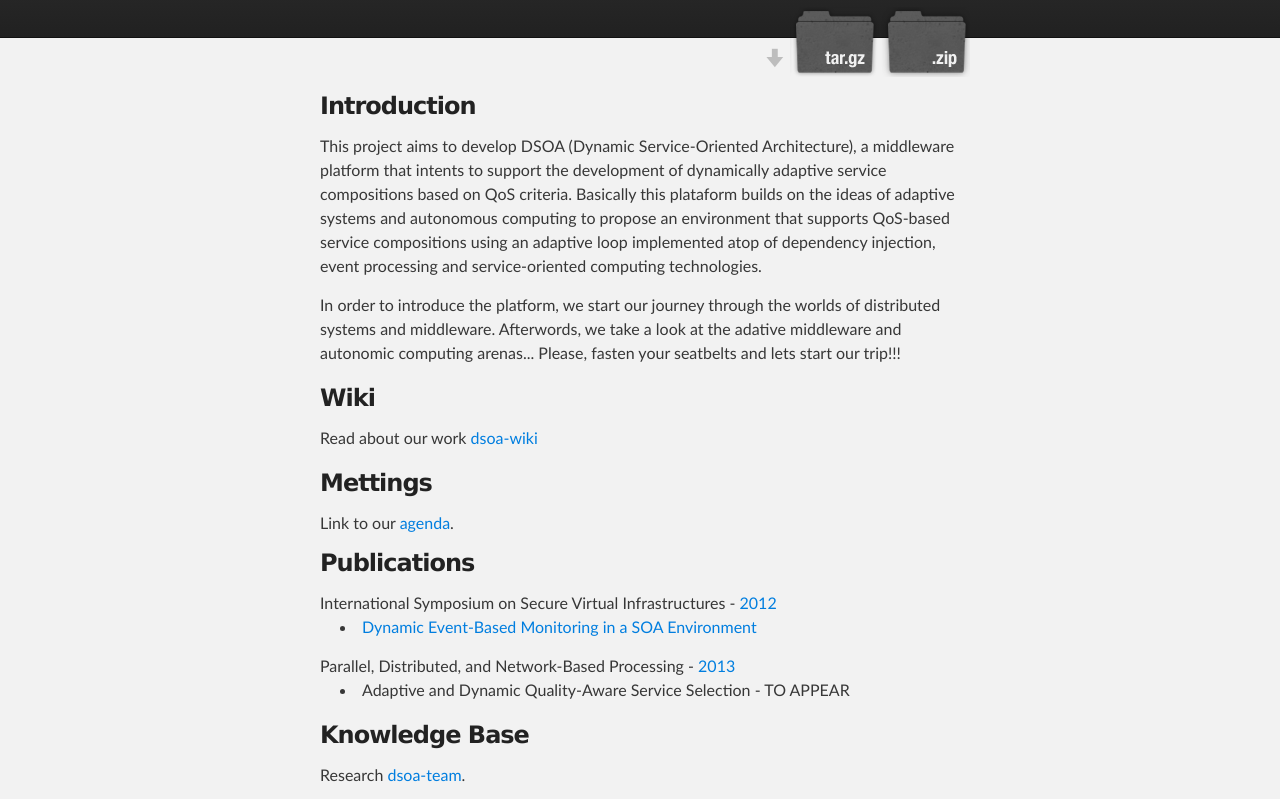
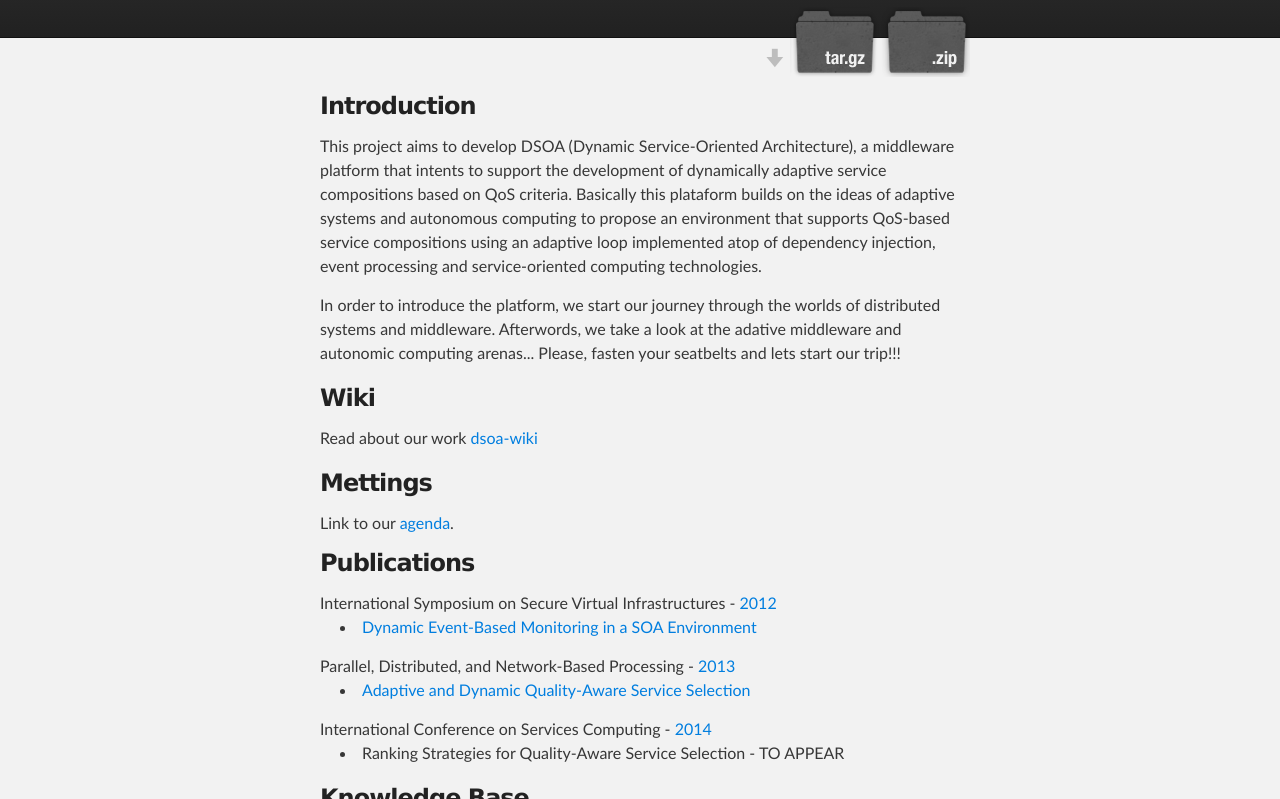
Before and after one commit to dsoa-team/dsoa-team.github.com, a plain HTML site: page index.html in a window 1280 px wide. Shown: the part 136-935 px from the top of the page. Drawn offline with Linux system fonts and the light colour scheme.

Commit message:
update github page

```diff
--- a/index.html
+++ b/index.html
@@ -45,8 +45,12 @@
         <h3>Publications</h3>
           International Symposium on Secure Virtual Infrastructures - <a href="http://www.onthemove-conferences.org/index.php/previousevents/otm09/doa/230-doasvi12">2012</a>
           <ul><li><a href="http://link.springer.com/chapter/10.1007%2F978-3-642-25106-1_6">Dynamic Event-Based Monitoring in a SOA Environment</a></li></ul>
+
           Parallel, Distributed, and Network-Based Processing - <a href="http://www.pdp2013.org/">2013</a>
-          <ul><li>Adaptive and Dynamic Quality-Aware Service Selection - TO APPEAR</li></ul>
+          <ul><li><a href="http://ieeexplore.ieee.org/xpl/articleDetails.jsp?arnumber=6498571">Adaptive and Dynamic Quality-Aware Service Selection</a></li></ul>
+
+          International Conference on Services Computing - <a href="http://conferences.computer.org/scc/2014/">2014</a>
+          <ul><li>Ranking Strategies for Quality-Aware Service Selection - TO APPEAR</li></ul>
 
         <h3>Knowledge Base</h3>
           <p>Research <a href="http://papers.dsoa-team.com">dsoa-team</a>.</p>
```
Also changed, not shown: 1 other file.
